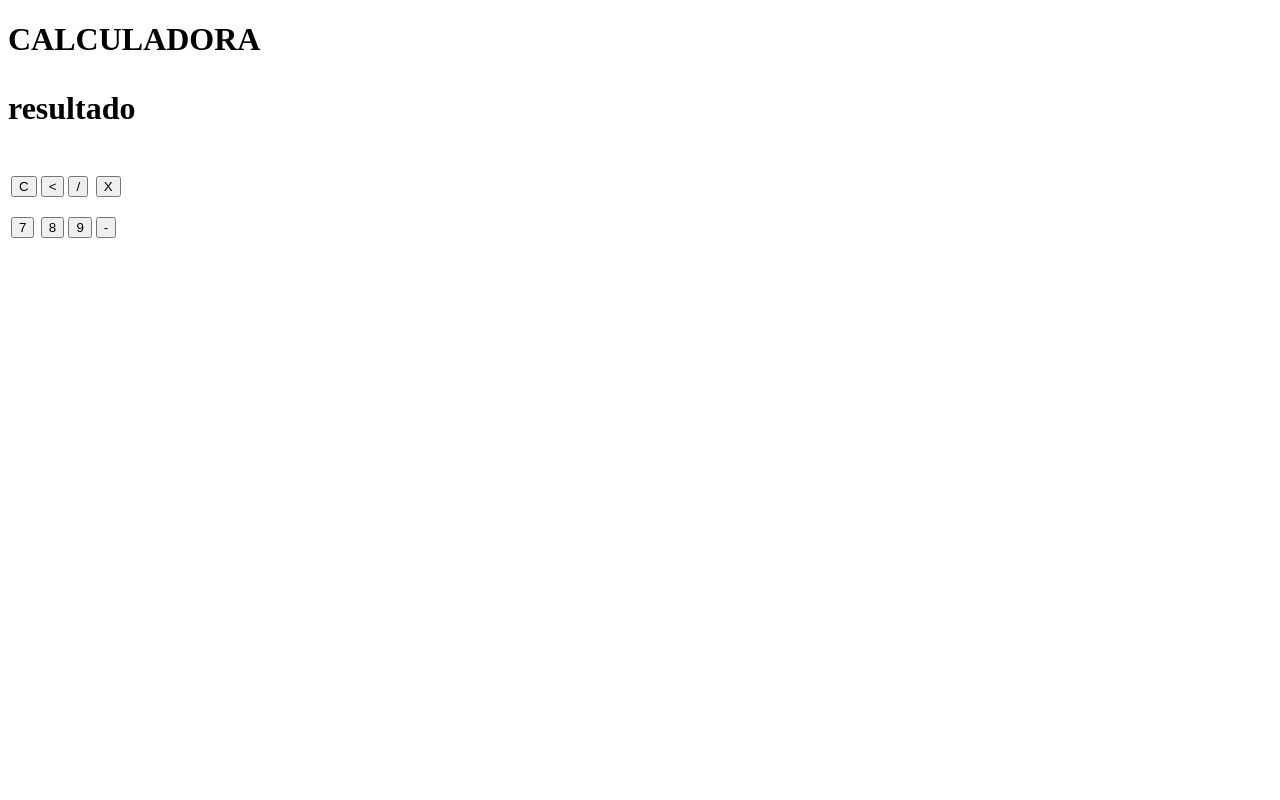
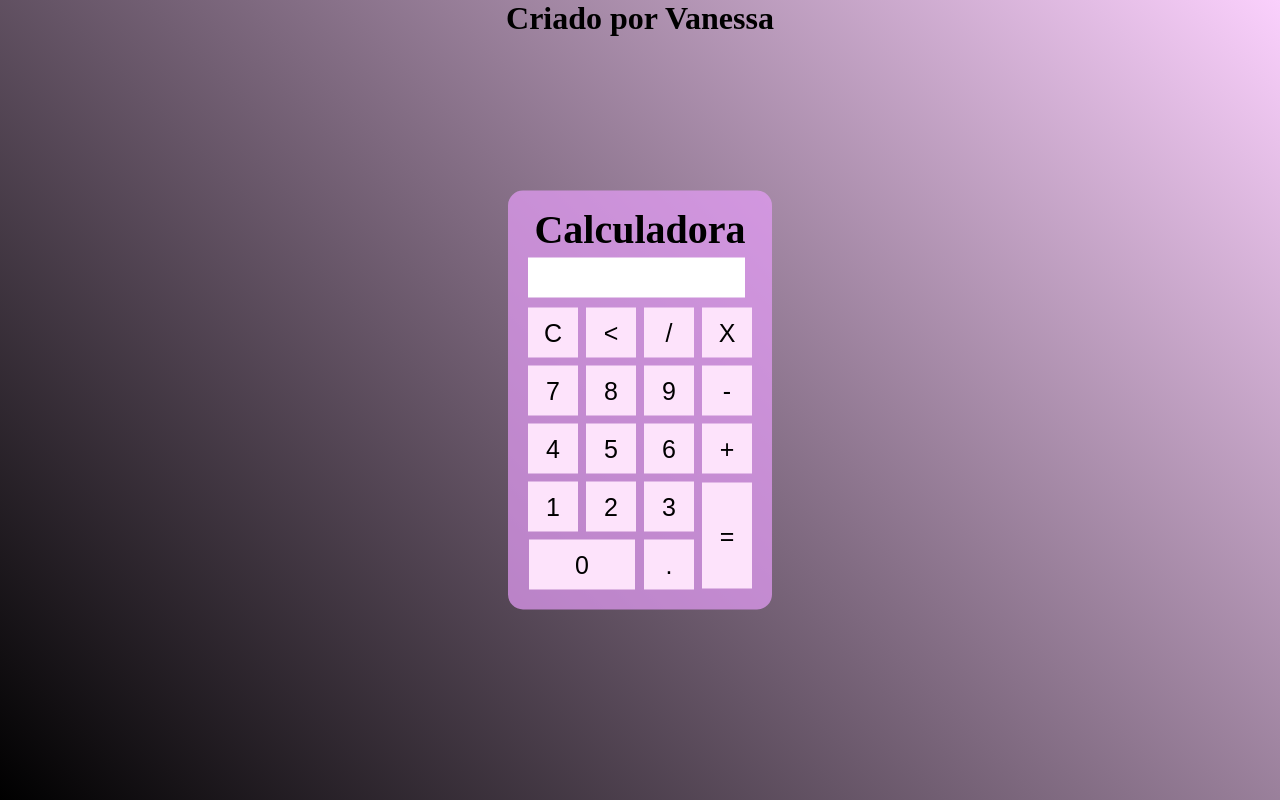
Before and after one commit to vanessasilva96/vanessa.st.calculadora, a plain HTML site: page vanessa.st.calculadora-main/index.html in a window 1280 px wide. Drawn offline with Linux system fonts and the light colour scheme.

Commit message:
Add files via upload

```diff
--- a/vanessa.st.calculadora-main/index.html
+++ b/vanessa.st.calculadora-main/index.html
@@ -1,29 +1,53 @@
 <!DOCTYPE html>
-<html lang="en">
+
+<html>
     <head>
-        <meta charset="UFT-8">
-        <meta name="viewport" content="with=device-width, initial-cale=1.0">
-        <title>CALCULADORA</title>
-        <link rel="styleheet" href="style.css">
+        <title>Calculadora</title>
+        <meta harset="UTF-8">
+        <meta name="viewport" content="width-device-width, initial-scale=1.0">
+        <link rel="stylesheet" href="styles.css">
     </head>
+
     <body>
-        <div class="CALCULADORA">
-            <h1>CALCULADORA<h1>
-                <p id="resultado">resultado</p>
-
-
+        <div class="fundo">
+            <h1>Criado por Vanessa</h1>
+            <div class="Calculadora">
+                <h1>Calculadora</h1>
+                <p id="resultado"></p>
                 <table>
                     <tr>
-
                         <td><button class="botao">C</button></td>
                         <td><button class="botao"><</button></td>
                         <td><button class="botao">/</button></td>
                         <td><button class="botao">X</button></td>
                     </tr>
-
                     <tr>
                         <td><button class="botao">7</button></td>
                         <td><button class="botao">8</button></td>
                         <td><button class="botao">9</button></td>
                         <td><button class="botao">-</button></td>
                     </tr>
+                    <tr>
+                        <td><button class="botao">4</button></td>
+                        <td><button class="botao">5</button></td>
+                        <td><button class="botao">6</button></td>
+                        <td><button class="botao">+</button></td>
+                    </tr>
+                    <tr>
+                        <td><button class="botao">1</button></td>
+                        <td><button class="botao">2</button></td>
+                        <td><button class="botao">3</button></td>
+                        <td rowspan="2"><button class="botao" style="height: 106px;">=</button></td>
+                    </tr>
+                    <tr>
+                        <td colspan="2"><button class="botao" style="width: 106px;">0</button></td>
+                        <td><button class="botao">.</button></td>
+                    </tr>
+                </table>
+            </div>
+        </div>
+<script>
+
+</script>
+</body>
+</html>
--- /dev/null
+++ b/vanessa.st.calculadora-main/styles.css
@@ -0,0 +1,44 @@
+*{
+    margin: 0;
+    padding: 0;
+}
+.fundo{
+    background-image: linear-gradient(45deg, rgb(0, 0, 0), rgb(250, 208, 252));
+    height: 100vh;
+    color: black;
+    font-family: 'Times New Roman', Times, serif;
+    text-align: center;
+}
+.Calculadora{
+    position: absolute;
+    background-color: rgba(230, 157, 248, 0.7);
+    top: 50%;
+    left: 50%;
+    transform: translate(-50%, -50%);
+    border-radius: 15px;
+    padding: 15px;
+    font-size: 20px;
+}
+.botao{
+    width: 50px;
+    height: 50px;
+    margin: 3px;
+    font-size: 25px;
+    cursor: pointer;
+    background-color: rgb(253, 227, 251);
+    border: none;
+    color: black;
+}
+.botao:hover{
+    background-color: black;
+    color: white;
+}
+#resultado{
+    background-color: white;
+    width: 207px;
+    height: 30px;
+    margin: 5px;
+    color: black;
+    text-align: right;
+    padding: 5px;
+}
```
Lines whose indentation alone changed are shown as unchanged.
